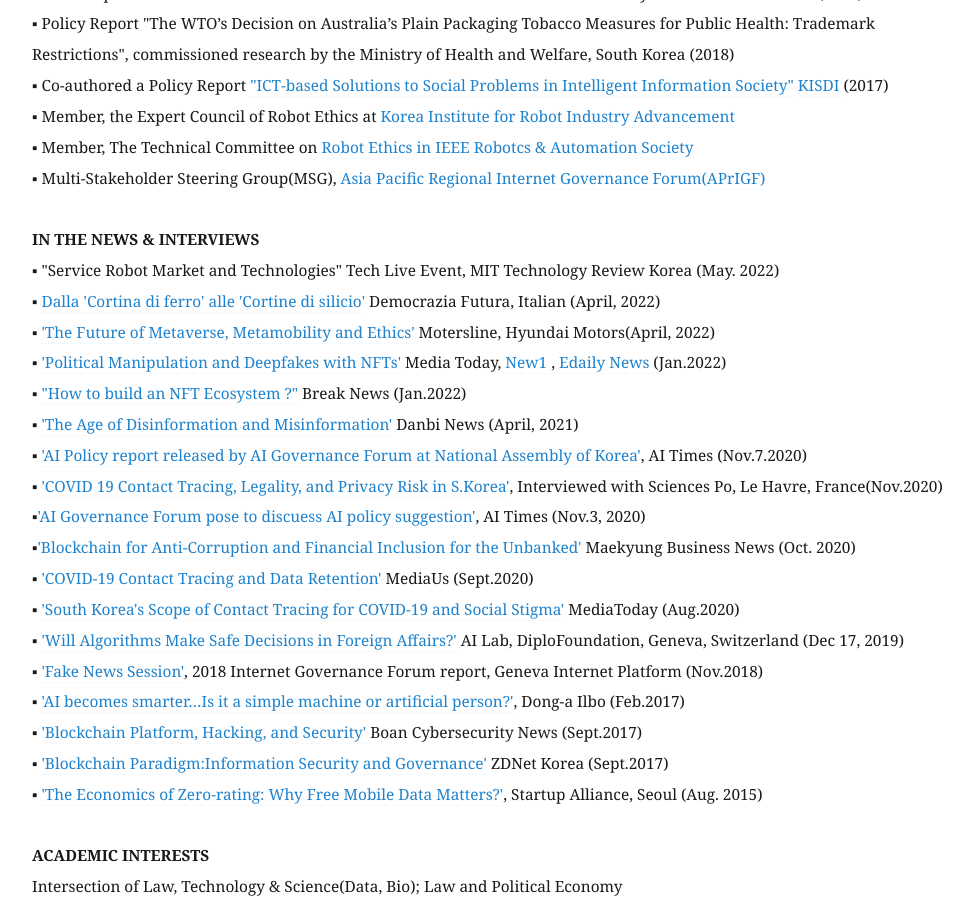
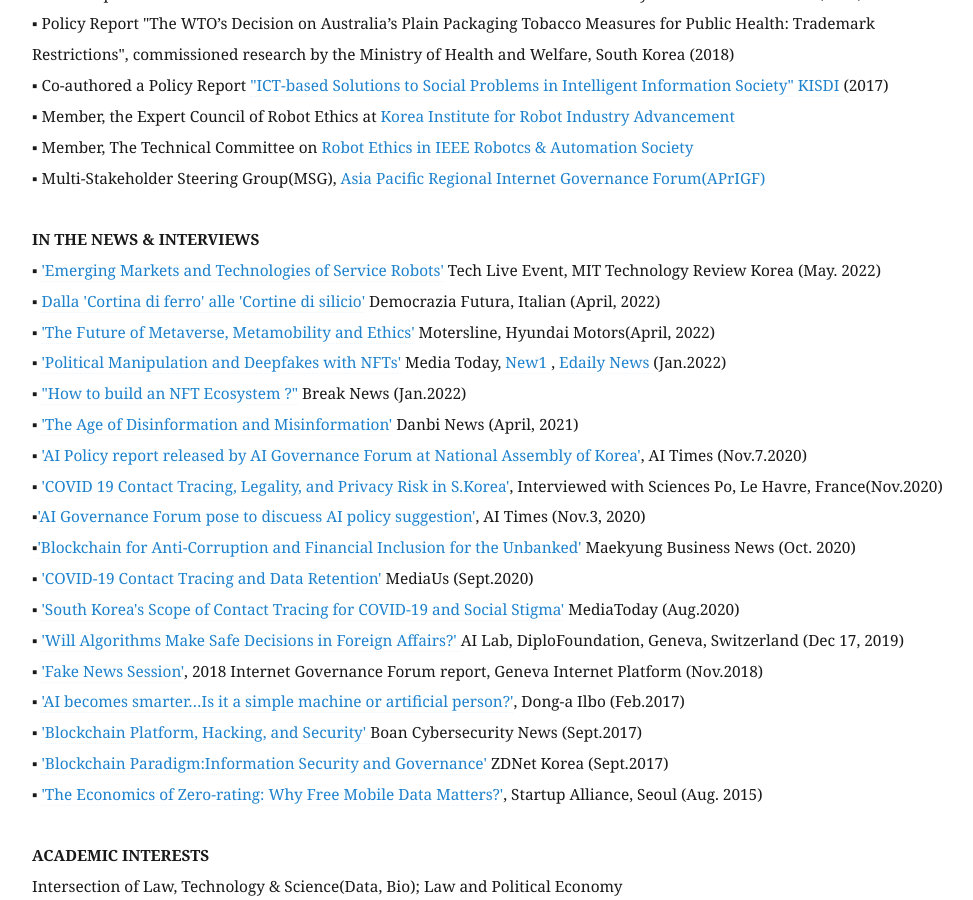
Before and after one commit to eunchangchoi/eunchangchoi.github.io, a Jekyll site: the page built from index.md, in a window 1280 px wide and 900 px high, scrolled down 5656 px. Shown: the whole window, without its empty margins (68-1041 px from the left). Built offline with Jekyll 4.4.1, drawn with Linux system fonts in a browser that asks for light colours.

Commit message:
Update index.md

```diff
--- a/index.md
+++ b/index.md
@@ -141,7 +141,7 @@
 ▪ Multi-Stakeholder Steering Group(MSG), <a href="https://ap.rigf.asia/"> Asia Pacific Regional Internet Governance Forum(APrIGF)</a> <br>
   <br>
  <strong> IN THE NEWS & INTERVIEWS</strong> <br>
-▪ "Service Robot Market and Technologies" Tech Live Event, MIT Technology Review Korea (May. 2022)<br>
+▪ <a href="https://www.youtube.com/watch?v=eAewHoNQgiI">'Emerging Markets and Technologies of Service Robots'</a> Tech Live Event, MIT Technology Review Korea (May. 2022)<br>
 ▪ <a href="https://www.key4biz.it/democrazia-futura-dalla-cortina-di-ferro-alle-cortine-di-silicio-sara-linternet-globale-la-principale-vittima-del-conflitto-russo-ucraino/398412/"> Dalla 'Cortina di ferro' alle 'Cortine di silicio'</a> Democrazia Futura, Italian (April, 2022)<br>
 ▪ <a href="https://www.hyundaimotorgroup.com/about-us/publications">'The Future of Metaverse, Metamobility and Ethics'</a> Motersline, Hyundai Motors(April, 2022)<br>
 ▪  <a href="http://www.mediatoday.co.kr/news/articleView.html?idxno=301748"> 'Political Manipulation and Deepfakes with NFTs'</a> Media Today, <a href="https://www.news1.kr/articles/?4553816/"> New1 </a>, <a href="https://www.edaily.co.kr/news/read?newsId=02768326632197392&mediaCodeNo=257&OutLnkChk=Y/">  Edaily News </a>(Jan.2022)<br>
```
